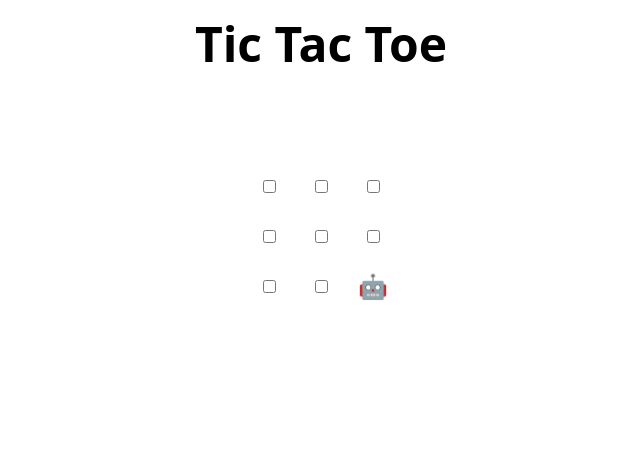
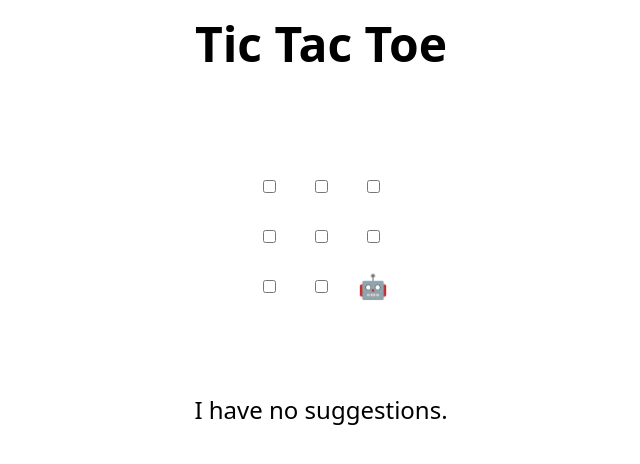
Before and after one commit to david-rodrigz/skills-review-pull-requests, a plain HTML site: page index.html in a window 1280 px wide. Shown: the whole page, without its empty margins (319-959 px from the left). Drawn offline with Linux system fonts and the light colour scheme.

Commit message:
Did not add a suggestion

```diff
--- a/index.html
+++ b/index.html
@@ -48,6 +48,7 @@
 </table>
 
 <h2 hidden>Game over, refresh to play again 🧑‍💻 🤖!</h2>
+I have no suggestions.
 
 <script>
   // Initialization
```
